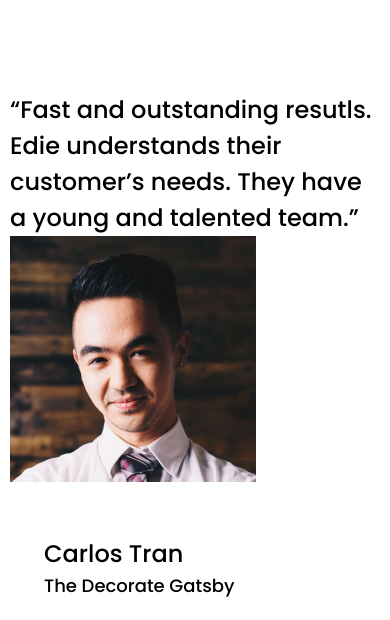
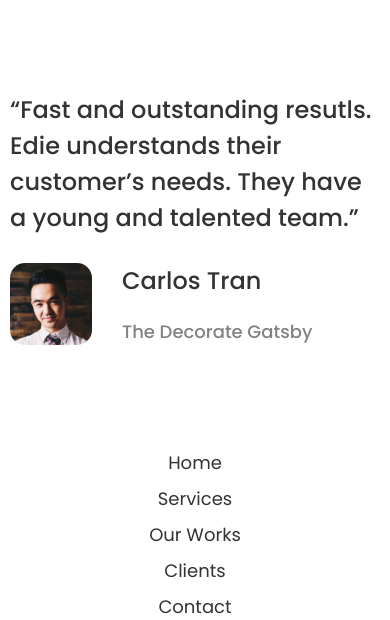
Before and after one commit to Cyber-Kira/edie-homepage, a website: page index.html in a window 390 px wide. Shown: the part 5140-5760 px from the top of the page. Drawn offline with Linux system fonts and the light colour scheme.

Commit message:
feat: add testimony layout for mobile view

```diff
--- a/index.html
+++ b/index.html
@@ -191,7 +191,7 @@
               src="src/img/team/person4.png"
               alt=""
             />
-            <div class="card row">
+            <div class="testimony-card__card row">
               <p class="testimony-card__title">Carlos Tran</p>
               <p class="testimony-card__position">The Decorate Gatsby</p>
             </div>
--- a/src/sass/base/_base.scss
+++ b/src/sass/base/_base.scss
@@ -10,4 +10,5 @@ html {
 
 body {
   @extend %font-primary;
+  color: #333333;
 }
--- /dev/null
+++ b/src/sass/layout/_testimony.scss
@@ -0,0 +1,21 @@
+.testimony {
+  padding-bottom: 100px;
+}
+
+.testimony-card {
+  display: flex;
+  padding-top: 27px;
+  &__image {
+    width: 82px;
+    border-radius: 15px;
+  }
+  &__card {
+    display: flex;
+    flex-direction: column;
+    justify-content: space-between;
+    margin-left: 30px;
+  }
+  &__position {
+    color: #828282;
+  }
+}
--- a/src/sass/main.scss
+++ b/src/sass/main.scss
@@ -26,7 +26,8 @@
   'layout/hero',
   'layout/services',
   'layout/articles',
-  'layout/team';
+  'layout/team',
+  'layout/testimony';
 
 // 5. Components
 @import
```
Also changed, not shown: src/sass/style.css, 1 other file.
